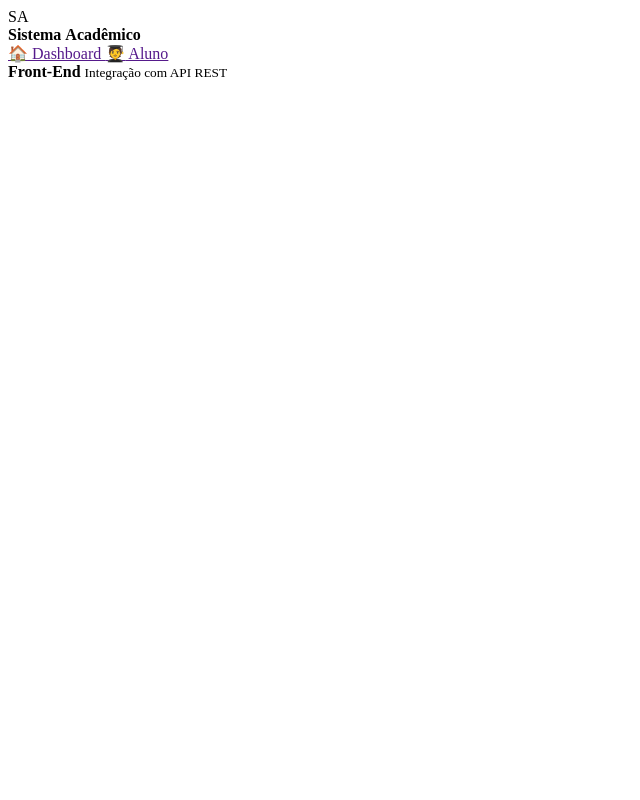
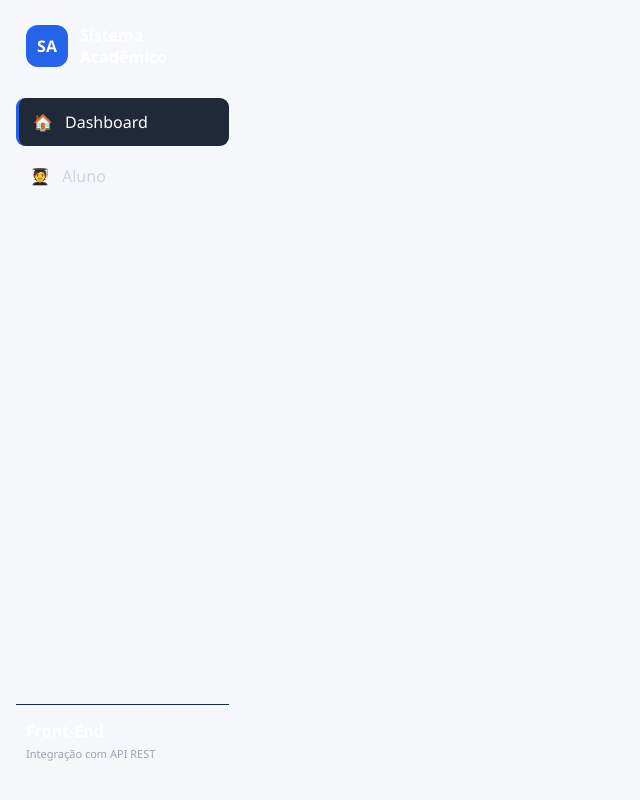
Before and after one commit to erivanborges/agostinho-gestao-escola, a plain HTML site: page app-escola/index.html in a window 1280 px wide. Shown: the whole page, without its empty margins (0-640 px from the left). Drawn offline with Linux system fonts and the light colour scheme.

Commit message:
Projeto Back-End e Front-End 2 Tec

```diff
--- a/app-escola/assets/css/style.css
+++ b/app-escola/assets/css/style.css
@@ -0,0 +1,122 @@
+* {
+    margin: 0;
+    padding: 0;
+    box-sizing: border-box;
+}
+
+:root {
+    --primary: #2563eb;
+    --primary-dark: #1d4ed8;
+    --background: #f5f7fb;
+    --sidebar: #111827;
+    --text: #1f2937;
+    --muted: #6b7280;
+    --border: #e5e7eb;
+    --white: #ffffff;
+    --success: #16a34a;
+    --danger: #dc2626;
+}
+
+body {
+    font-family: 'Segoe UI', Arial, sans-serif;
+    background-color: var(--background);
+    color: var(--text);
+}
+
+/*  MENU */
+
+.sidebar {
+    width: 245px;
+    background: var(--background);
+    color: white;
+    display: flex;
+    flex-direction: column;
+    padding: 24px 16px;
+    position: fixed;
+    left: 0;
+    top: 0;
+    bottom: 0;
+}
+
+.brand {
+    display: flex;
+    align-items: center;
+    gap: 12px;
+    padding: 0 10px 30px;
+}
+
+.brand-icon {
+    width: 42px;
+    height: 42px;
+    border-radius: 12px;
+    background: var(--primary);
+    display: flex;
+    align-items: center;
+    justify-content: center;
+    font-weight: 700;
+}
+
+.brand-name strong,
+.brand-name span {
+    display: block;
+}
+
+.brand-name span {
+    font-size: 12px;
+    color: #9ca3af;
+    margin-top: 3px;
+}
+
+.menu {
+    display: flex;
+    flex-direction: column;
+    gap: 6px;
+}
+
+.menu-item {
+    color: #d1d5db;
+    text-decoration: none;
+    padding: 13px 14px;
+    border-radius: 9px;
+    display: flex;
+    align-items: center;
+    gap: 12px;
+    transition: .2s;
+}
+
+.menu-item:hover {
+    background: #1f2937;
+    color: white;
+}
+
+.menu-item.active {
+    background: #1f2937;
+    color: white;
+    border-left: 3px solid var(--primary);
+}
+
+.menu-icon {
+    width: 20px;
+    text-align: center;
+}
+
+.sidebar-footer {
+    margin-top: auto;
+    padding: 15px 10px;
+    color: #9ca3af;
+    border-top: 1px solid #173142;
+}
+
+.sidebar-footer strong,
+.sidebar-footer small {
+    display: block;
+}
+
+.sidebar-footer strong {
+    color: white;
+    margin-bottom: 4px;
+}
+
+.sidebar-footer small {
+    font-size: 11px;
+}
--- a/app-escola/index.html
+++ b/app-escola/index.html
@@ -4,8 +4,12 @@
     <meta charset="UTF-8">
     <meta name="viewport" content="width=device-width, initial-scale=1.0">
     <title>Dashboard - Sistema Gestão Escolar</title>
+
+    <link rel="stylesheet" type="text/css" href="assets/css/style.css">
+
 </head>
 <body>
+
 
     <div class="layout">
         <!--MENU LATERAL-->
@@ -23,13 +27,13 @@
             <nav class="menu">
                 <a href="" class="menu-item active">
 
-					<span>🏠</span>
+					<span class="menu-icon">🏠</span>
 
                     Dashboard
                 </a>
                 <a href="" class="menu-item">
 
-					<span>🧑‍🎓</span>
+					<span class="menu-icon">🧑‍🎓</span>
 
                     Aluno
                 </a>
```
